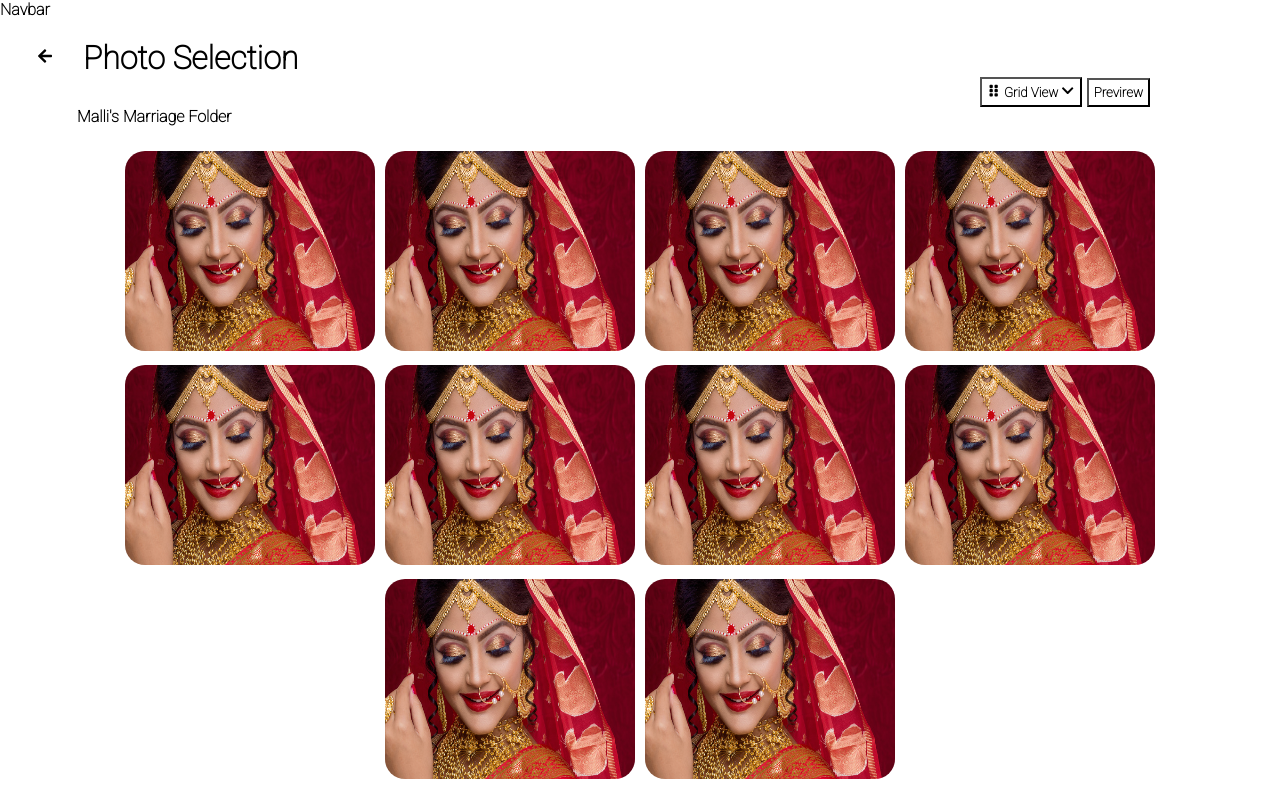
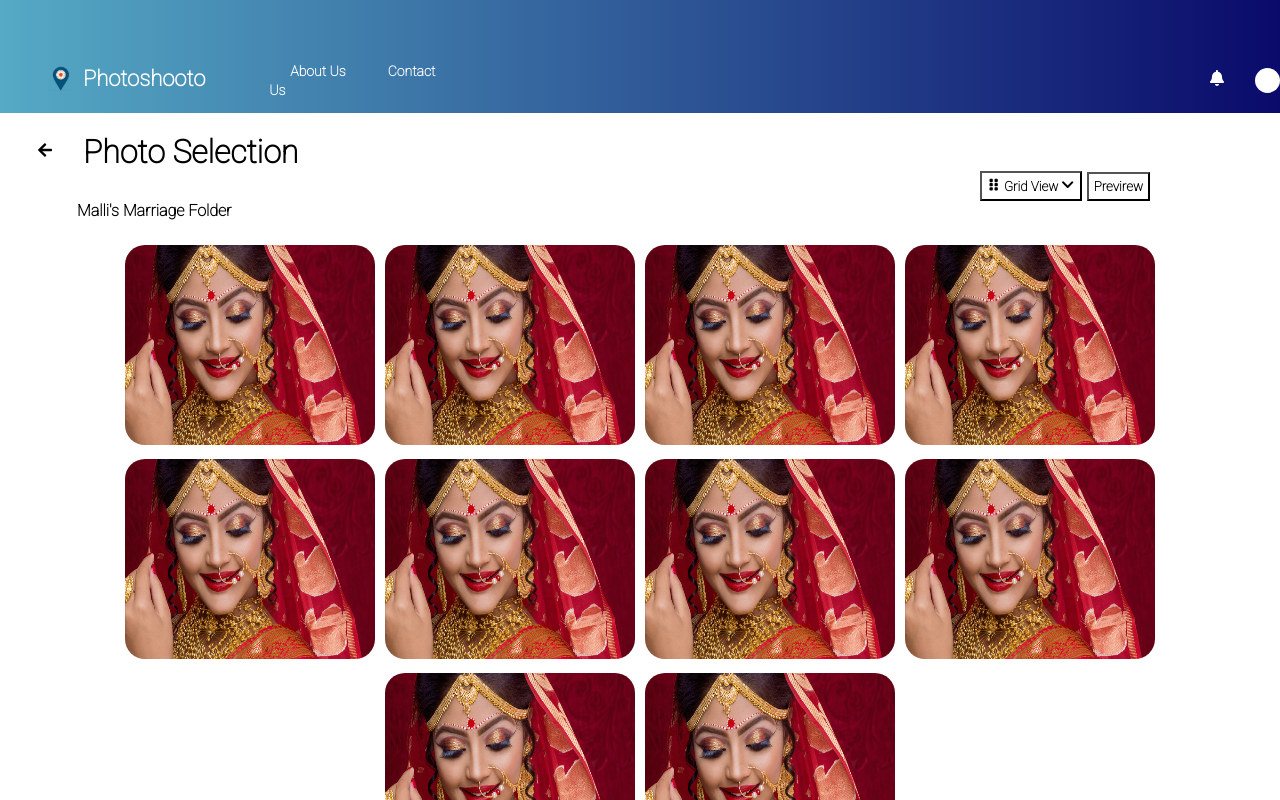
Before and after one commit to Redskull-127/UserFlow-frontEnd, a React (Create React App) app: page / in a window 1280 px wide. Shown: the top 800 px of the page. Built offline with nearby package versions, Linux system fonts and the light colour scheme.

Commit message:
navbar added

```diff
--- a/src/Components/Navbar/Navbar.js
+++ b/src/Components/Navbar/Navbar.js
@@ -1,9 +1,25 @@
 import React from 'react'
+import styles from './Navbar.module.css'
+import img from '../../Images/logo-img.svg'
+import { Link, NavLink } from "react-router-dom";
+import { FaBell } from 'react-icons/fa';
+
 
 const Navbar = () => {
     return (
-        <div>
-            Navbar
+        <div className={styles.navContainer}>
+            <div className={styles.image}>
+                <Link to='/'><img src={img} alt="logo" /></Link>
+                <h1 className={styles.heading}>Photoshooto</h1>
+            </div>
+            <div className={styles.navlink}>
+                <NavLink className={styles.link} activeClassName="active" to="/">About Us</NavLink>
+                <NavLink className={styles.link} activeClassName="active" to="/">Contact Us</NavLink>
+            </div>
+            <div className={styles.icons}>
+                <div><Link to='/'><FaBell color='white'/></Link></div>
+                <div className={styles.profile}></div>
+            </div>
         </div>
     )
 }
--- a/src/Components/Navbar/Navbar.module.css
+++ b/src/Components/Navbar/Navbar.module.css
@@ -0,0 +1,50 @@
+.navContainer{
+    background-image: linear-gradient(to right,#55aac5, #0a0a6a);
+    display: flex;
+    padding-top: 61px;
+    align-items: center;
+    /* justify-content: space-evenly; */
+    color: white;
+    padding-bottom: 14px;
+}
+.image{
+    display: flex;
+    margin-left: 3em;
+}
+.image img{
+    margin-bottom: 0 !important;
+    height: 25px;
+    width: 25px;
+    margin-right: 10px;
+}
+.heading{
+    font-size: 22px;
+}
+.icons{
+    display: flex;
+    align-items: center;
+}
+.profile{
+    border-radius: 50%;
+    background-color: white;
+    width: 25px;
+    height: 25px;
+    margin-left: 30px;
+}
+.link{
+    margin: 21px;
+    color: white;
+    text-decoration: none;
+    font-size: 14px;
+}
+.navlink > a:hover {
+    border-bottom: 2px solid white;
+}
+.link::hover{
+   border-bottom: 2px solid white;
+   background-color: yellow;
+}
+.navlink{
+    margin-left: 4em;
+    margin-right: 47em;
+}
--- a/src/Components/PhotoSection/PhotoSection.css
+++ b/src/Components/PhotoSection/PhotoSection.css
@@ -3,6 +3,7 @@ a,li{ list-style: none; color: #000000; }
 .photoSectionContainer{
     margin: 20px;
 }
+
 .photoSelectionHeader{
     margin-left: 17px;
     margin-right: 105px;
```
